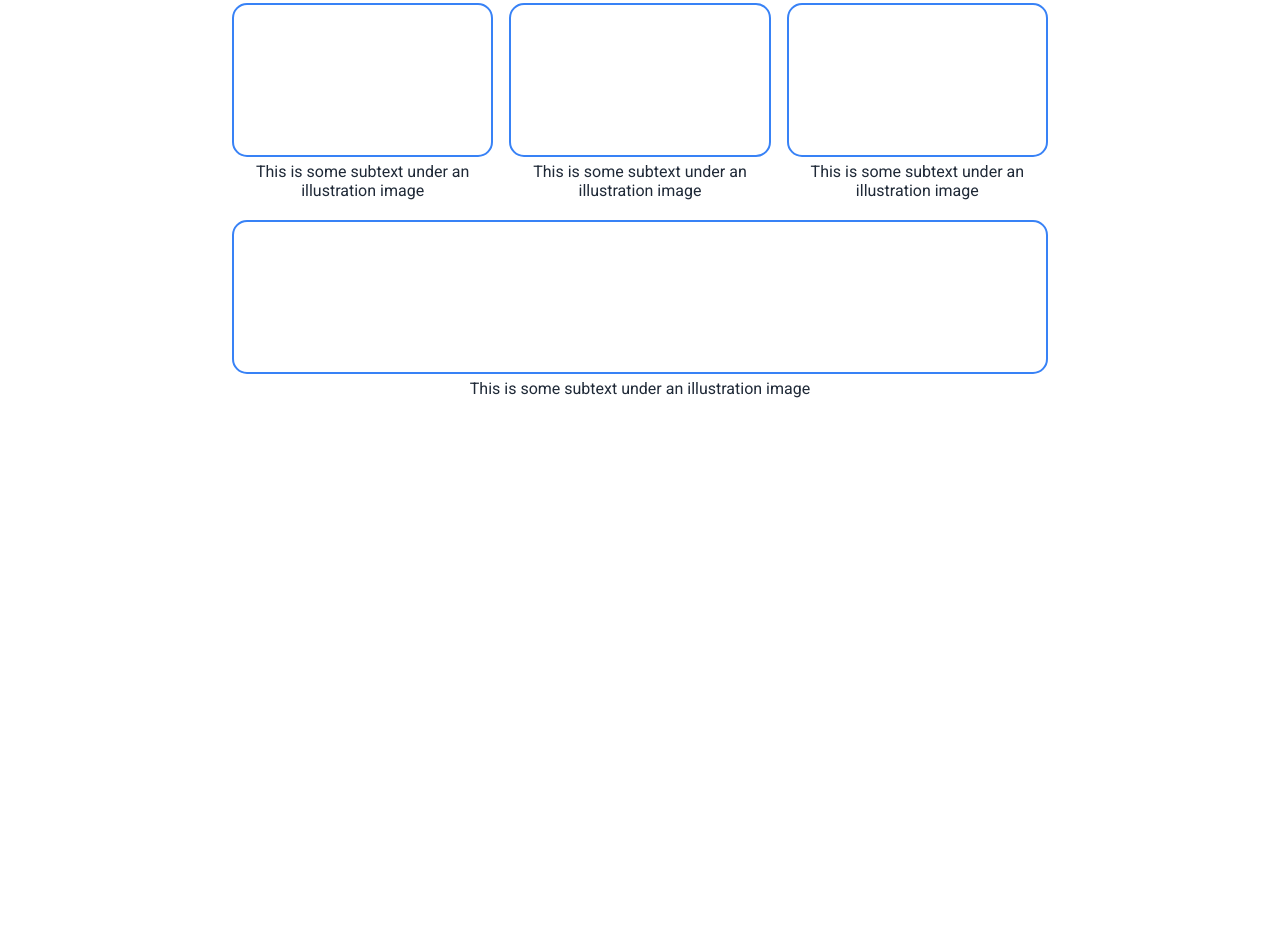
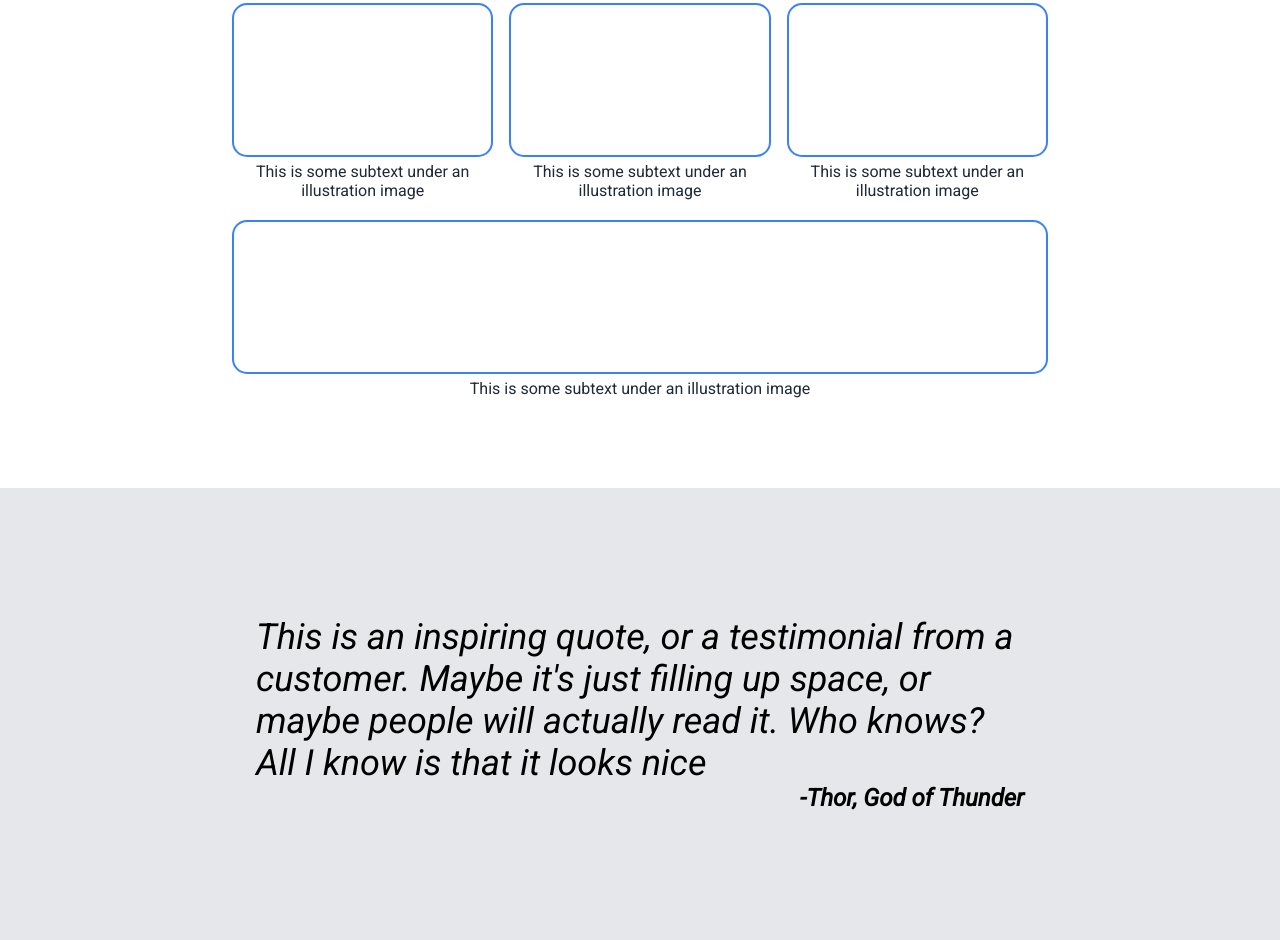
Before and after one commit to JaelAguilar/Odin-Landing-Page, a plain HTML site: page index.html in a window 1280 px wide. Shown: the part 704-1644 px from the top of the page. Before the commit the page ends 1192 px from the top, so only its background shows below. Drawn offline with Linux system fonts and the light colour scheme.

Commit message:
Added quote

```diff
--- a/index.html
+++ b/index.html
@@ -51,6 +51,10 @@
         </div>
 
     </div>
+    <div class="quote">
+        <div>This is an inspiring quote, or a testimonial from a customer. Maybe it's just filling up space, or maybe people will actually read it. Who knows? All I know is that it looks nice</div>
+        <div class="quote-author">-Thor, God of Thunder</div>
+    </div>
 
 </body>
 </html>
--- a/style.css
+++ b/style.css
@@ -106,3 +106,16 @@ body{
     text-align:center;
     color:#1f2937;
 }
+
+.quote{
+    background-color: #e5e7eb;
+    padding:10% 20%;
+    font-style:italic;
+    font-size:36px;
+}
+
+.quote-author{
+    font-size: 24px;
+    text-align: end;
+    font-weight:bolder;
+}
```
